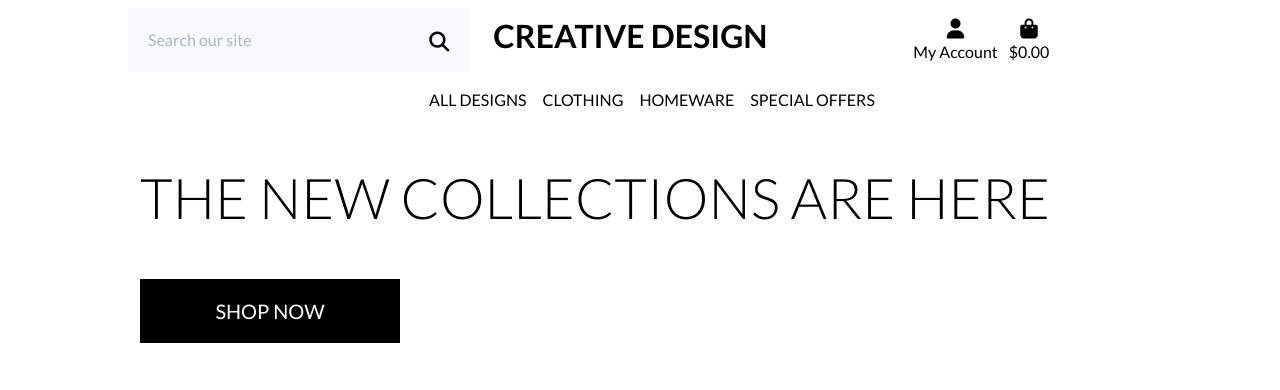
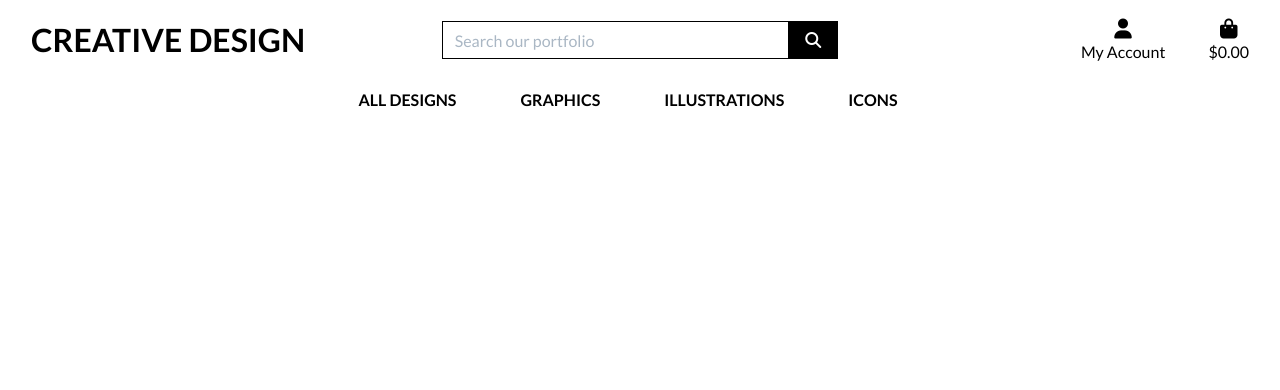
Before and after one commit to ssmerd/creative-design, a Django app: page / in a window 1280 px wide. Shown: the top 390 px of the page. Run offline with Django 3.2, Linux system fonts and the light colour scheme; some libraries are stand-ins or nearby versions.

Commit message:
Finish collapsible menu

```diff
--- a/home/templates/home/index.html
+++ b/home/templates/home/index.html
@@ -10,17 +10,17 @@
 {% endblock %}
 
 {% block content %}
+
     <div class="container h-100">
         <div class="row h-100">
-        <div class="col-12  my-auto">
-            <h1 class="display-4 logo-font text-black">
-                The new collections are here
+            <div class="col-12 my-auto d-none d-lg-block d-xl-none">
+                <h1 class="display-6 logo-font text-black text-center">
+                    Bring your creative ideas to life
                 </h1>
                 <div class="my-5">
                     <h4>
-                    <a href="" class="shop-now-button btn btn-lg rounded-0 text-uppercase py-3">
-                        Shop now
-                    </a>
+                        <a href="{% url 'designs' %}" class="shop-now-button btn btn-lg rounded-0 text-uppercase py-3">Shop Now</a>
+                    </h4>
                 </div>
             </div>
         </div>
--- a/static/css/base.css
+++ b/static/css/base.css
@@ -10,37 +10,6 @@ body {
     font-family: 'Lato';
 }
 
-/* codepen.io  */
-/* Search with a magnifying glass  */
-
-.fg--search {
-    background: white;
-    position: relative;
-    width: 300px;
-  }
-
-  .fg--search input {
-    width: 100%;
-    padding: 20px 60px 20px 20px;
-    display: block;
-  }
-
-  .fg--search button {
-    background: transparent;
-    border: none;
-    cursor: pointer;
-    display: inline-block;
-    font-size: 20px;
-    position: absolute;
-    top: 0;
-    right: 0;
-    padding: 18px 20px;
-    z-index: 2;
-  }
-
-  .fg--search input:focus + button .fa-search {
-    color: red;
-  }
 
 /* from Bulma */
 .icon {
--- a/templates/base.html
+++ b/templates/base.html
@@ -1,61 +1,63 @@
 {% load static %}
+
 <!doctype html>
 <html lang="en">
   <head>
+
     {% block meta %}
+        <meta http-equiv="X-UA-Compatible" content="ie=edge">
         <meta charset="utf-8">
-    <meta http-equiv="X-UA-Compatible" content="ie=edge">
-    <meta name="viewport" content="width=device-width, initial-scale=1">
+        <meta name="viewport" content="width=device-width, initial-scale=1, shrink-to-fit=no">
     {% endblock %}
 
     {% block extra_meta %}
     {% endblock %}
 
     {% block corecss %}
-
-    <link href="https://cdn.jsdelivr.net/npm/bootstrap@5.3.3/dist/css/bootstrap.min.css" rel="stylesheet" integrity="sha384-QWTKZyjpPEjISv5WaRU9OFeRpok6YctnYmDr5pNlyT2bRjXh0JMhjY6hW+ALEwIH" crossorigin="anonymous">
-    <link href="https://fonts.googleapis.com/css2?family=Lato:ital,wght@0,100;0,300;0,400;0,700;0,900;1,100;1,300;1,400;1,700;1,900&display=swap" rel="stylesheet">
+        <link rel="stylesheet" href="https://stackpath.bootstrapcdn.com/bootstrap/4.4.1/css/bootstrap.min.css" integrity="sha384-Vkoo8x4CGsO3+Hhxv8T/Q5PaXtkKtu6ug5TOeNV6gBiFeWPGFN9MuhOf23Q9Ifjh" crossorigin="anonymous">
+        <link rel="stylesheet" href="https://fonts.googleapis.com/css?family=Lato&display=swap">
         <link rel="stylesheet" href="{% static 'css/base.css' %}">
     {% endblock %}
 
     {% block extra_css %}
     {% endblock %}
 
-
     {% block corejs %}
         <script src="https://kit.fontawesome.com/e9c73d7092.js" crossorigin="anonymous"></script>
         <script src="https://code.jquery.com/jquery-3.4.1.min.js" integrity="sha256-CSXorXvZcTkaix6Yvo6HppcZGetbYMGWSFlBw8HfCJo=" crossorigin="anonymous"></script>
         <script src="https://cdn.jsdelivr.net/npm/popper.js@1.16.0/dist/umd/popper.min.js" integrity="sha384-Q6E9RHvbIyZFJoft+2mJbHaEWldlvI9IOYy5n3zV9zzTtmI3UksdQRVvoxMfooAo" crossorigin="anonymous"></script>
         <script src="https://stackpath.bootstrapcdn.com/bootstrap/4.4.1/js/bootstrap.min.js" integrity="sha384-wfSDF2E50Y2D1uUdj0O3uMBJnjuUD4Ih7YwaYd1iqfktj0Uod8GCExl3Og8ifwB6" crossorigin="anonymous"></script>
+        <!-- Stripe -->
+        <script src="https://js.stripe.com/v3/"></script>
     {% endblock %}
 
     {% block extra_js %}
     {% endblock %}
 
-    <title>Creative Design {% block extra_title %}{% endblock %}</title>
-
+    <title>Creative Design{% block extra_title %}{% endblock %}</title>
   </head>
   <body>
-    <header class="container fixed-top">
+    <header class="container-fluid fixed-top">
         <div id="topnav" class="row bg-white pt-lg-2 d-none d-lg-flex">
-            <div class="col-12 col-md-4 my-auto py-1 py-md-0 px-0">
-                <form method="GET" action="">
-                    <div class="input-group w-100 fg--search">
-
-                        <input class="form-control border-0 rounded-0 bg-light" type="text" name="q" placeholder="Search our site">
-
-                        <button type="submit"><i class="fa fa-search"></i></button>
-
+            <div class="col-12 col-lg-4 my-auto py-1 py-lg-0 text-center text-lg-left">
+                <a href="{% url 'home' %}" class="nav-link main-logo-link">
+                    <h2 class="logo-font text-black my-0"><strong>Creative Design</strong></h2>
+                </a>
+            </div>
+            <div class="col-12 col-lg-4 my-auto py-1 py-lg-0">
+                <form method="GET" action="{% url 'designs' %}">
+                    <div class="input-group w-100">
+                        <input class="form-control border border-black rounded-0" type="text" name="q" placeholder="Search our portfolio">
+                        <div class="input-group-append">
+                            <button class="form-control btn btn-black border border-black rounded-0" type="submit">
+                                <span class="icon">
+                                    <i class="fas fa-search"></i>
+                                </span>
+                            </button>
+                        </div>
                     </div>
                 </form>
             </div>
-
-            <div class="col-12 col-lg-4 my-auto py-lg-0 px-4 text-center">
-                <a href="{% url 'home' %}" class="nav-link main-logo-link">
-                    <h2 class="logo-font text-black"><strong>Creative Design</strong></h2>
-                 </a>
-            </div>
-
             <div class="col-12 col-lg-4 my-auto py-1 py-lg-0">
                 <ul class="list-inline list-unstyled text-center text-lg-right my-0">
                     <li class="list-inline-item dropdown">
@@ -68,7 +70,7 @@
                         <div class="dropdown-menu border-0" aria-labelledby="user-options">
                             {% if request.user.is_authenticated %}
                                 {% if request.user.is_superuser %}
-                                    <a href="{% url 'add_product' %}" class="dropdown-item">Product Management</a>
+                                    <a href="#" class="dropdown-item">Product Management</a>
                                 {% endif %}
                                 <a href="{% url 'profile' %}" class="dropdown-item">My Profile</a>
                                 <a href="{% url 'account_logout' %}" class="dropdown-item">Logout</a>
@@ -79,7 +81,7 @@
                         </div>
                     </li>
                     <li class="list-inline-item">
-                        <a class="{% if grand_total %}text-info font-weight-bold{% else %}text-black{% endif %} nav-link" href="">
+                        <a class="{% if grand_total %}text-info font-weight-bold{% else %}text-black{% endif %} nav-link" href="#">
                             <div class="text-center">
                                 <div><i class="fas fa-shopping-bag fa-lg"></i></div>
                                 <p class="my-0">
@@ -95,7 +97,6 @@
                 </ul>
             </div>
         </div>
-
         <div class="row bg-white">
             <nav class="navbar navbar-expand-lg navbar-light w-100">
                 <button class="navbar-toggler" type="button" data-toggle="collapse" data-target="#main-nav" aria-controls="main-nav" aria-expanded="false" aria-label="Toggle navigation">
@@ -105,11 +106,23 @@
                 {% include 'includes/main-nav.html' %}
             </nav>
         </div>
-
     </header>
 
     {% if messages %}
         <div class="message-container">
+            {% for message in messages %}
+                {% with message.level as level %}
+                    {% if level == 40 %}
+                        {% include 'includes/toasts/toast_error.html' %}
+                    {% elif level == 30 %}
+                        {% include 'includes/toasts/toast_warning.html' %}
+                    {% elif level == 25 %}
+                        {% include 'includes/toasts/toast_success.html' %}
+                    {% else %}
+                        {% include 'includes/toasts/toast_info.html' %}
+                    {% endif %}
+                {% endwith %}
+            {% endfor %}
         </div>
     {% endif %}
 
@@ -119,9 +132,11 @@
     {% block content %}
     {% endblock %}
 
-    {% block postload_js %}
+    {% block postloadjs %}
+    <script type="text/javascript">
+        $('.toast').toast('show');
+    </script>
     {% endblock %}
-
 
 
   </body>
--- a/templates/includes/main-nav.html
+++ b/templates/includes/main-nav.html
@@ -1,55 +1,32 @@
 <div class="collapse navbar-collapse" id="main-nav">
     <ul class="navbar-nav w-auto mx-auto">
-        <li class="nav-item d-block d-md-none">
+        <li class="nav-item d-block d-lg-none">
             <a class="logo-font font-weight-bold nav-link text-black mr-5" href="{% url 'home' %}" id="home-link">
                 Home
             </a>
         </li>
-        <li class="nav-item dropdown">
-            <a class="logo-font font-weight-bold nav-link text-black mr-5" href="#" id="all-products-link" data-toggle="dropdown" aria-haspopup="true" aria-expanded="false">
+        <li class="nav-item">
+            <a class="logo-font font-weight-bold nav-link text-black mr-5" href="{% url 'designs' %}">
                 All designs
             </a>
-            <div class="dropdown-menu border-0" aria-labelledby="all-products-link">
-                <a href="{% url 'designs' %}?sort=price&direction=asc" class="dropdown-item">By Price</a>
-                <a href="{% url 'designs' %}?sort=rating&direction=desc" class="dropdown-item ">By Rating</a>
-                <a href="{% url 'designs' %}?sort=category&direction=asc" class="dropdown-item ">By Category</a>
-                <a href="{% url 'designs' %}" class="dropdown-item">All designs</a>
-            </div>
         </li>
 
-        <li class="nav-item dropdown">
-            <a class="logo-font font-weight-bold nav-link text-black mr-5" href="#" id="clothing-link" data-toggle="dropdown" aria-haspopup="true" aria-expanded="false">
-                Clothing
+        <li class="nav-item">
+            <a class="logo-font font-weight-bold nav-link text-black mr-5" href="{% url 'designs' %}?category=graphics">
+                Graphics
             </a>
-            <div class="dropdown-menu border-0" aria-labelledby="clothing-link">
-                <a href="{% url 'designs' %}?category=activewear,essentials" class="dropdown-item">Activewear &amp; Essentials</a>
-                <a href="{% url 'designs' %}?category=jeans" class="dropdown-item">Jeans</a>
-                <a href="{% url 'designs' %}?category=shirts" class="dropdown-item">Shirts</a>
-                <a href="{% url 'designs' %}?category=activewear,essentials,jeans,shirts" class="dropdown-item">All Clothing</a>
-            </div>
+        </li>
+        <li class="nav-item">
+            <a class="logo-font font-weight-bold nav-link text-black mr-5" href="{% url 'designs' %}?category=illustrations">
+                Illustrations
+            </a>
         </li>
 
-        <li class="nav-item dropdown">
-            <a class="logo-font font-weight-bold nav-link text-black mr-5" href="#" id="homeware-link" data-toggle="dropdown" aria-haspopup="true" aria-expanded="false">
-                Homeware
+        <li class="nav-item">
+            <a class="logo-font font-weight-bold nav-link text-black mr-5" href="{% url 'designs' %}?category=icons">
+                Icons
             </a>
-            <div class="dropdown-menu border-0" aria-labelledby="homeware-link">
-                <a href="{% url 'designs' %}?category=bed_bath" class="dropdown-item">Bed &amp; Bath</a>
-                <a href="{% url 'designs' %}?category=kitchen_dining" class="dropdown-item">Kitchen &amp; Dining</a>
-                <a href="{% url 'designs' %}?category=bed_bath,kitchen_dining" class="dropdown-item">All Homeware</a>
-            </div>
         </li>
 
-        <li class="nav-item dropdown">
-            <a class="logo-font font-weight-bold nav-link text-black" href="#" id="specials-link" data-toggle="dropdown" aria-haspopup="true" aria-expanded="false">
-                Special Offers
-            </a>
-            <div class="dropdown-menu border-0" aria-labelledby="specials-link">
-                <a href="{% url 'designs' %}?category=new_arrivals" class="dropdown-item">New Arrivals</a>
-                <a href="{% url 'designs' %}?category=deals" class="dropdown-item">Deals</a>
-                <a href="{% url 'designs' %}?category=clearance" class="dropdown-item">Clearance</a>
-                <a href="{% url 'designs' %}?category=new_arrivals,deals,clearance" class="dropdown-item">All Specials</a>
-            </div>
-        </li>
     </ul>
 </div>
--- a/templates/includes/mobile-top-header.html
+++ b/templates/includes/mobile-top-header.html
@@ -8,7 +8,7 @@
     <div class="dropdown-menu border-0 w-100 p-3 rounded-0 my-0" aria-labelledby="mobile-search">
         <form class="form" method="GET" action="{% url 'designs' %}">
             <div class="input-group w-100">
-                <input class="form-control border border-black rounded-0" type="text" name="q" placeholder="Search our site">
+                <input class="form-control border border-black rounded-0" type="text" name="q" placeholder="Search our portfolio">
                 <div class="input-group-append">
                     <button class="form-control form-control btn btn-black border border-black rounded-0" type="submit">
                         <span class="icon">
@@ -20,6 +20,7 @@
         </form>
     </div>
 </li>
+
 <li class="list-inline-item dropdown">
     <a class="text-black nav-link d-block d-lg-none" href="#" id="user-options" data-toggle="dropdown" aria-haspopup="true" aria-expanded="false">
         <div class="text-center">
```
Also changed, not shown: media/logo-no-background.png (deleted). Lines whose indentation alone changed are shown as unchanged.
